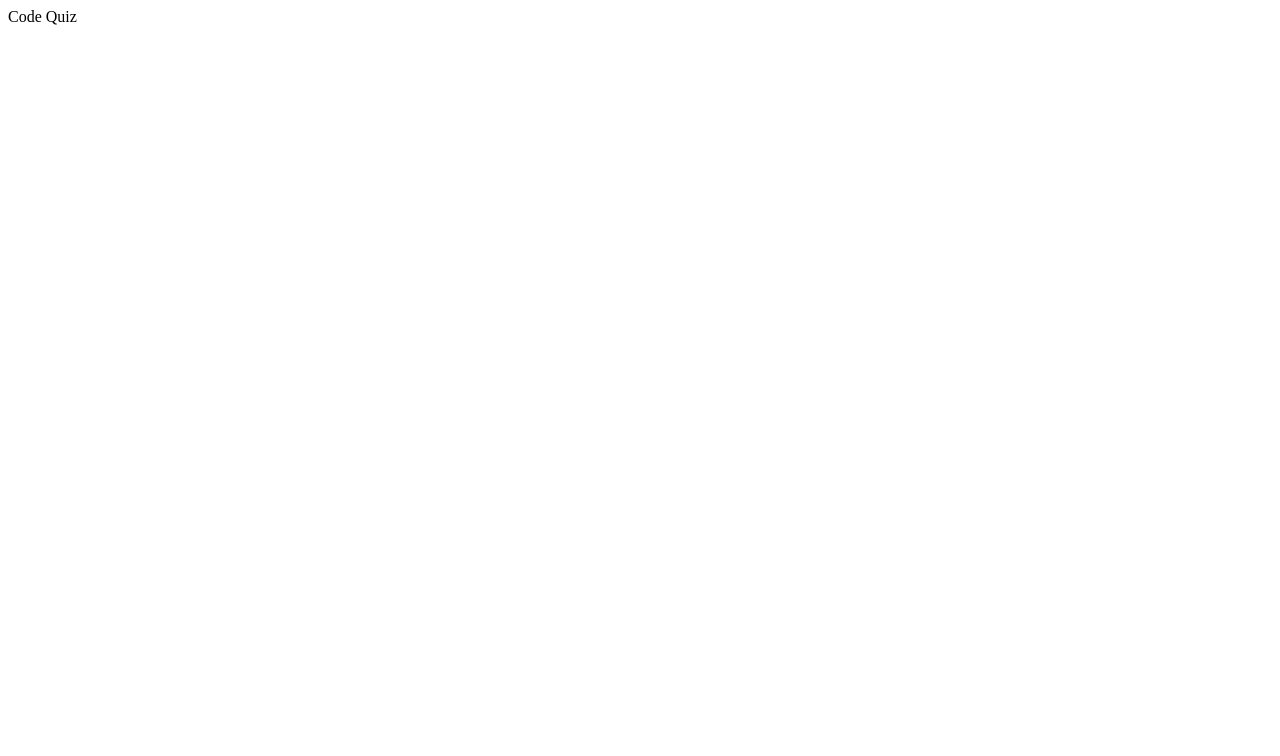
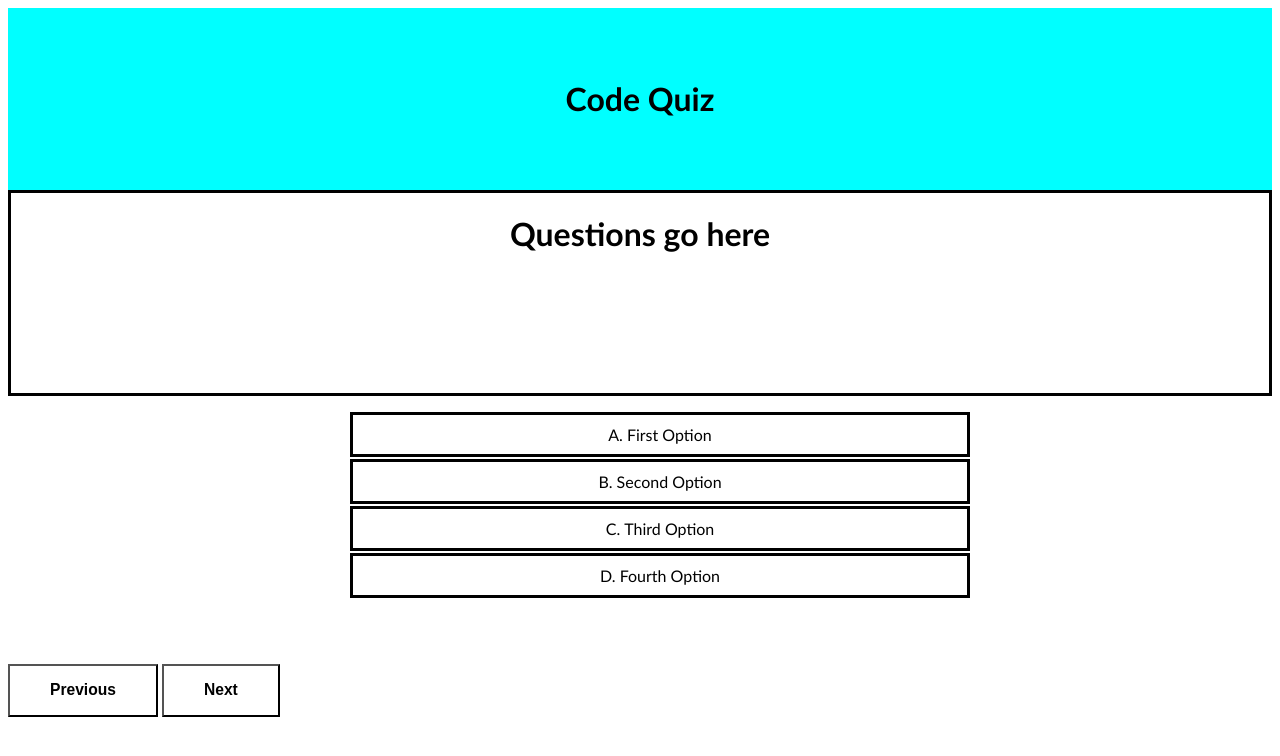
Before and after one commit to leandromangubat/Code-Quiz, a plain HTML site: page index.html in a window 1280 px wide. Drawn offline with Linux system fonts and the light colour scheme.

Commit message:
Updated HTML file and added CSS and JavaScript files

```diff
--- /dev/null
+++ b/assets/style.css
@@ -0,0 +1,66 @@
+
+body{
+    display:flex;
+    flex-direction:column;
+    flex:auto;
+    font-family:'Trebuchet MS', 'sans-serif';
+}
+
+header{
+    background-color:aqua;
+    padding:50px 0 50px 0;
+    width:100%;
+    color:rgb(0, 0, 0);
+    margin:0px   0 0 0;
+    text-align:center;
+}
+
+/* header h1{
+    border:solid black;
+
+} */
+
+#Questions{
+    text-align: center;
+    border:solid black;
+    height:200px;
+}
+
+#Answers{
+    margin-left:300px;
+    margin-right:300px;
+
+}
+
+#Answers li:hover{
+    background-color:aqua;
+}
+
+#Answers li{
+    margin:2px;
+    padding:10px;
+    border: solid black;
+    text-align:center;
+    list-style-type:upper-alpha;
+    list-style-position:inside;
+    cursor:pointer;
+
+
+}
+
+#Page-Nav{
+
+}
+
+#Page-Nav button{
+    margin-top:50px;
+    padding:0px 40px 0px 40px;
+    cursor:pointer;
+    background-color:white;
+
+
+}
+
+#Page-Nav button:hover{
+    background-color:aqua;
+}
--- a/index.html
+++ b/index.html
@@ -4,17 +4,35 @@
     <meta charset="UTF-8">
     <meta http-equiv="X-UA-Compatible" content="IE=edge">
     <meta name="viewport" content="width=device-width, initial-scale=1.0">
+    <link rel="stylesheet" type="text/css" href="./assets/style.css"/>
     <title>Code Quiz</title>
 </head>
 <body>
     <header>
-        Code Quiz
+       <h1>Code Quiz</h1>
     </header>
-    <div>
-        <div>
-
+        <main>
+            <div>
+                <div id="Questions">
+                <h1>Questions go here</h1>
+                </div>
+                <div>
+                    <ul id="Answers">
+                        <li>First Option</li>
+                        <li>Second Option</li>
+                        <li>Third Option</li>
+                        <li>Fourth Option</li>
+                    </ul>
+                </div>
+            </div>
+        </main>
+        <div id="Page-Nav">
+            <button>
+                <h3>Previous</h3>
+            </button>
+            <button>
+                <h3>Next</h3>
+            </button>
         </div>
-    </div>
-
 </body>
 </html>
```
Also changed, not shown: assets/script.js (added, +59 -0 lines).
